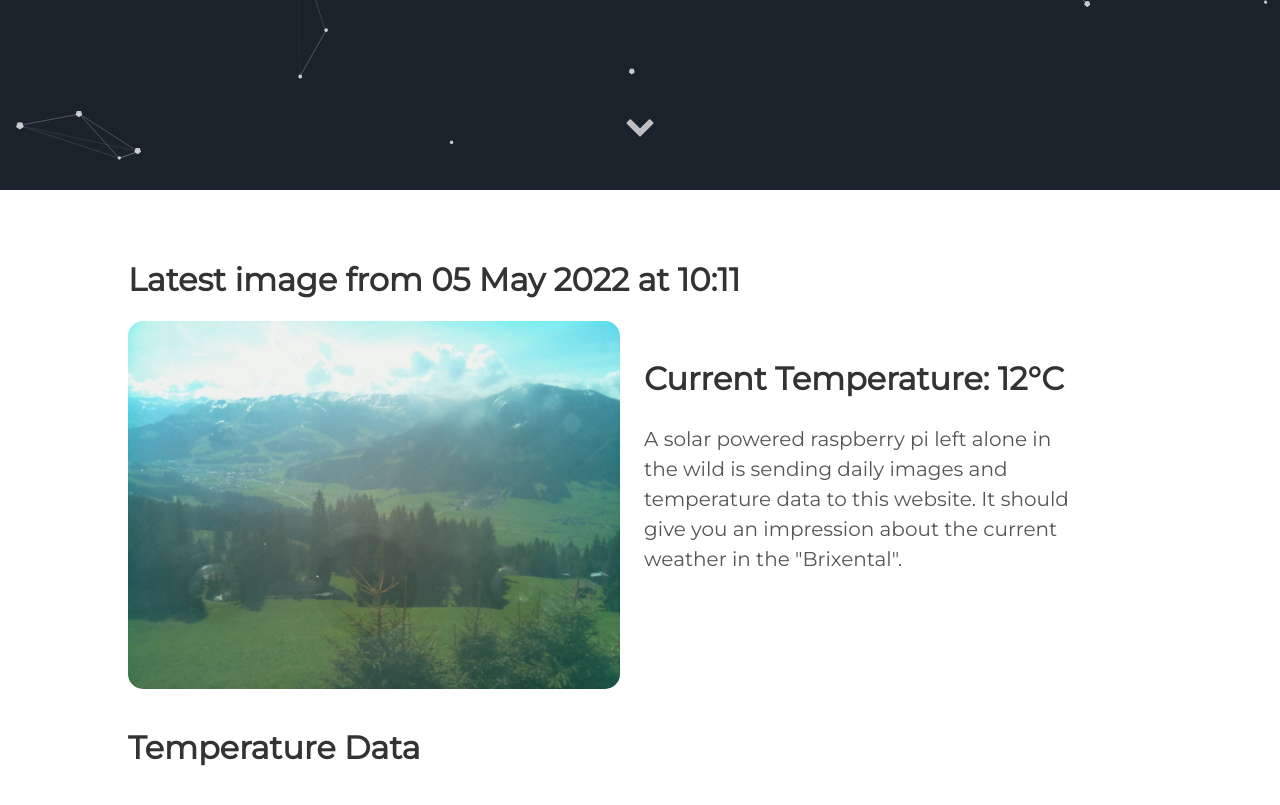
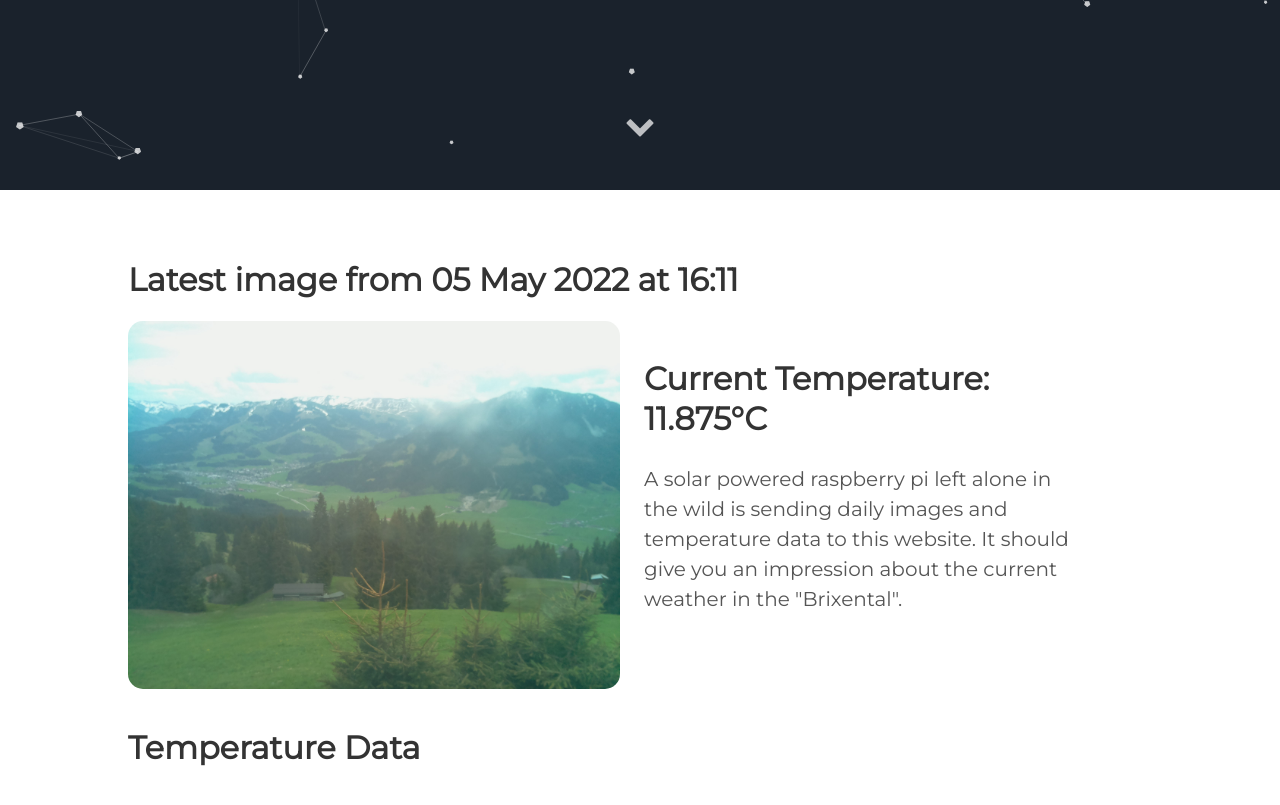
Before and after one commit to vektorious/vektorious.github.io, a Jekyll site: the page built from resources/huette.md, in a window 1280 px wide and 900 px high, scrolled down 710 px. Shown: the top 805 px of the window. Built offline with Jekyll 4.4.1, drawn with Linux system fonts in a browser that asks for light colours.

Commit message:
I'm a bot beep boop

```diff
--- a/resources/huette.md
+++ b/resources/huette.md
@@ -6,13 +6,13 @@ image: '/assets/img/'
 description: 'Live image from the Austrian alps'
 twitter_text: ' '
 ---
-## Latest image from 05 May 2022 at 10:11
+## Latest image from 05 May 2022 at 16:11
 <div class="huette">
   <div class="huette-image">
     <img src="{{ "/assets/img/huette.jpg" | prepend: site.baseurl }}">
   </div>
   <div class="huette-text">
-        <h2>Current Temperature: 12°C</h2>
+        <h2>Current Temperature: 11.875°C</h2>
         <p>A solar powered raspberry pi left alone in the wild is sending daily images and temperature data to this website. It should give you an impression about the current weather in the "Brixental".</p>
 
   </div>
```
Also changed, not shown: rpi-script/2022-05-05_160939.txt (renamed from rpi-script/2022-05-05_100939.txt, +6 -5 lines), rpi-script/huette.md (+2 -2 lines), assets/img/huette.jpg, assets/img/temp_plot.png, rpi-script/temp_plot.png, 1 other file.
